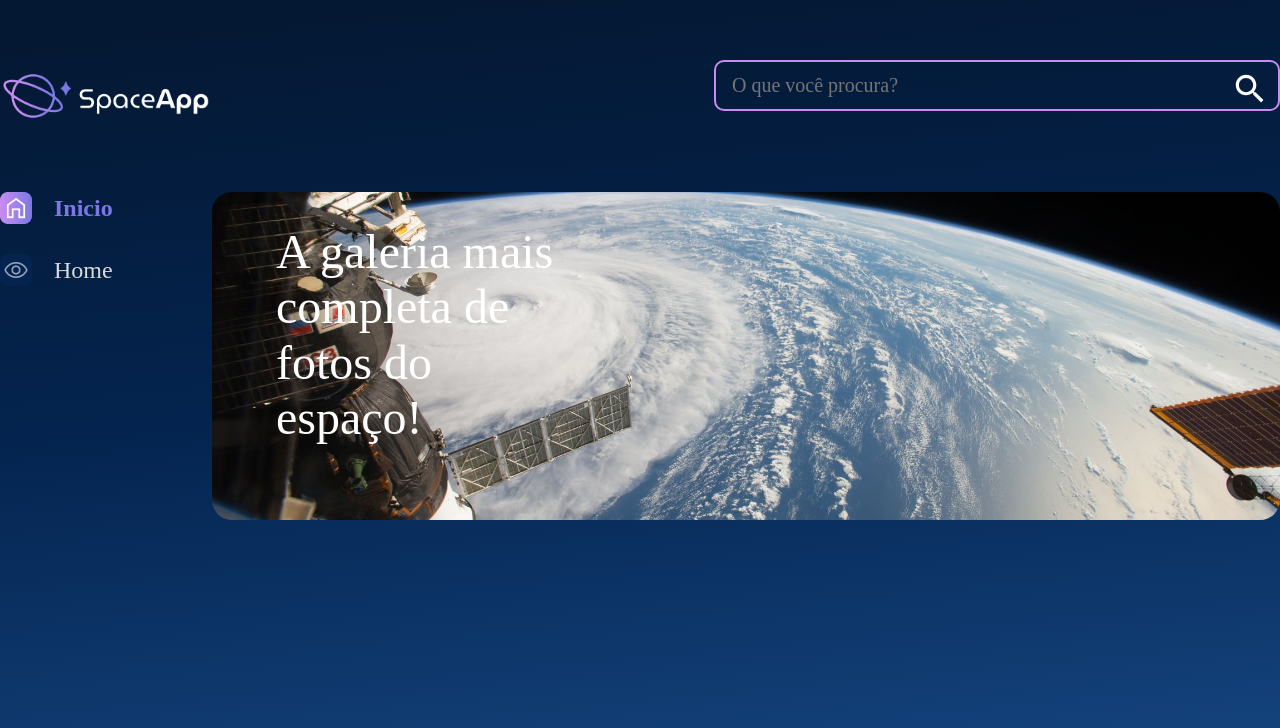
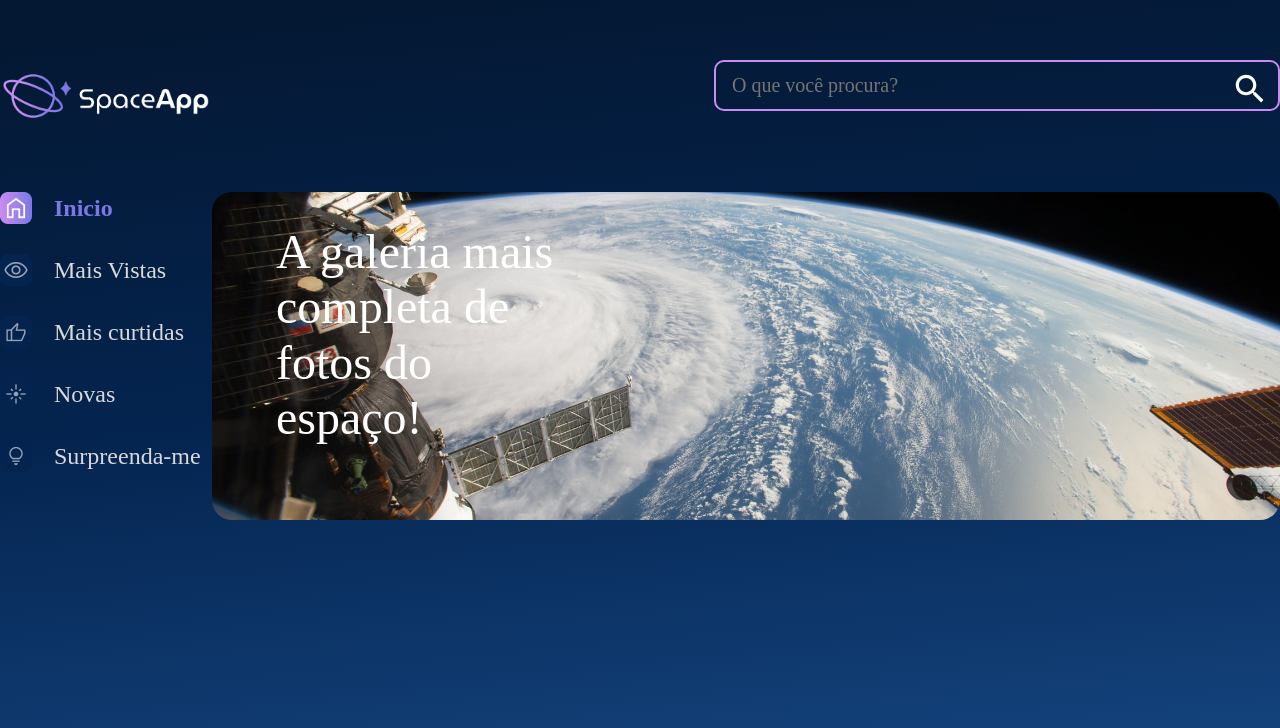
Before and after one commit to Joaolucas00/react-js, a React (Vite) app in the folder space-app/: page / in a window 1280 px wide. Shown: the top 728 px of the page. Built offline with nearby package versions, Linux system fonts and the light colour scheme.

Commit message:
Update index.jsx

```diff
--- a/space-app/src/componentes/BarraLateral/index.jsx
+++ b/space-app/src/componentes/BarraLateral/index.jsx
@@ -23,8 +23,21 @@ const BarraLateral = () => {
                     >Inicio</ItemNav>
                     <ItemNav
                         iconeInativo="/icones/mais-vistas-inativo.png"
-                        iconeAtivo="/icones/mais-vistas-inativo.png"
-                    > Home</ItemNav>
+                        iconeAtivo="/icones/mais-vistas-ativo.png"
+                    >Mais Vistas</ItemNav>
+                    <ItemNav
+                        iconeInativo="/icones/mais-curtidas-inativo.png"
+                        iconeAtivo="/icones/mais-curtidas-ativo.png"
+                    >Mais curtidas</ItemNav>
+                    <ItemNav
+                        iconeInativo="/icones/novas-inativo.png"
+                        iconeAtivo="/icones/novas-ativo.png"
+                    >Novas</ItemNav>
+                    <ItemNav
+                        iconeInativo="/icones/surpreenda-me-inativo.png"
+                        iconeAtivo="/icones/surpreenda-me-ativo.png"
+                    >Surpreenda-me</ItemNav>
+
                 </ListaEstilizada>
             </nav>
             <Banner texto="A galeria mais completa de fotos do espaço!"></Banner>
```
